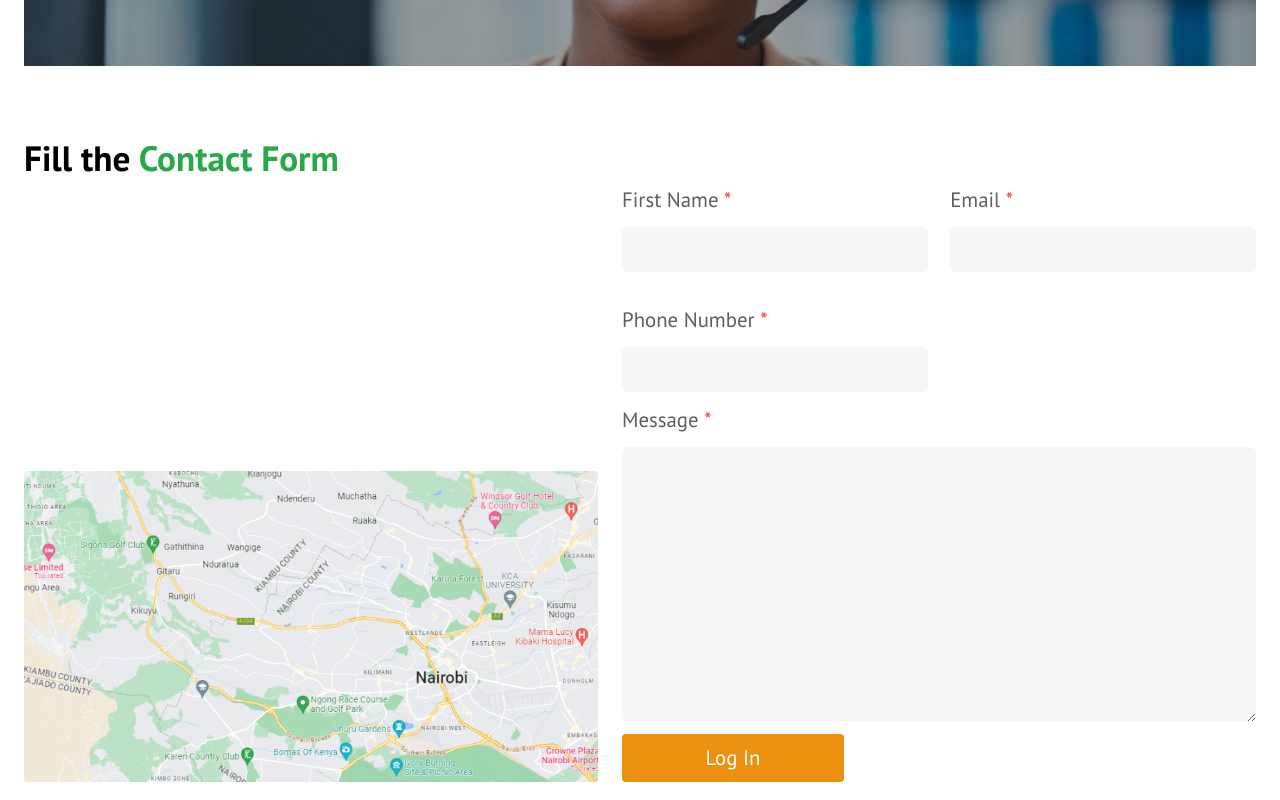
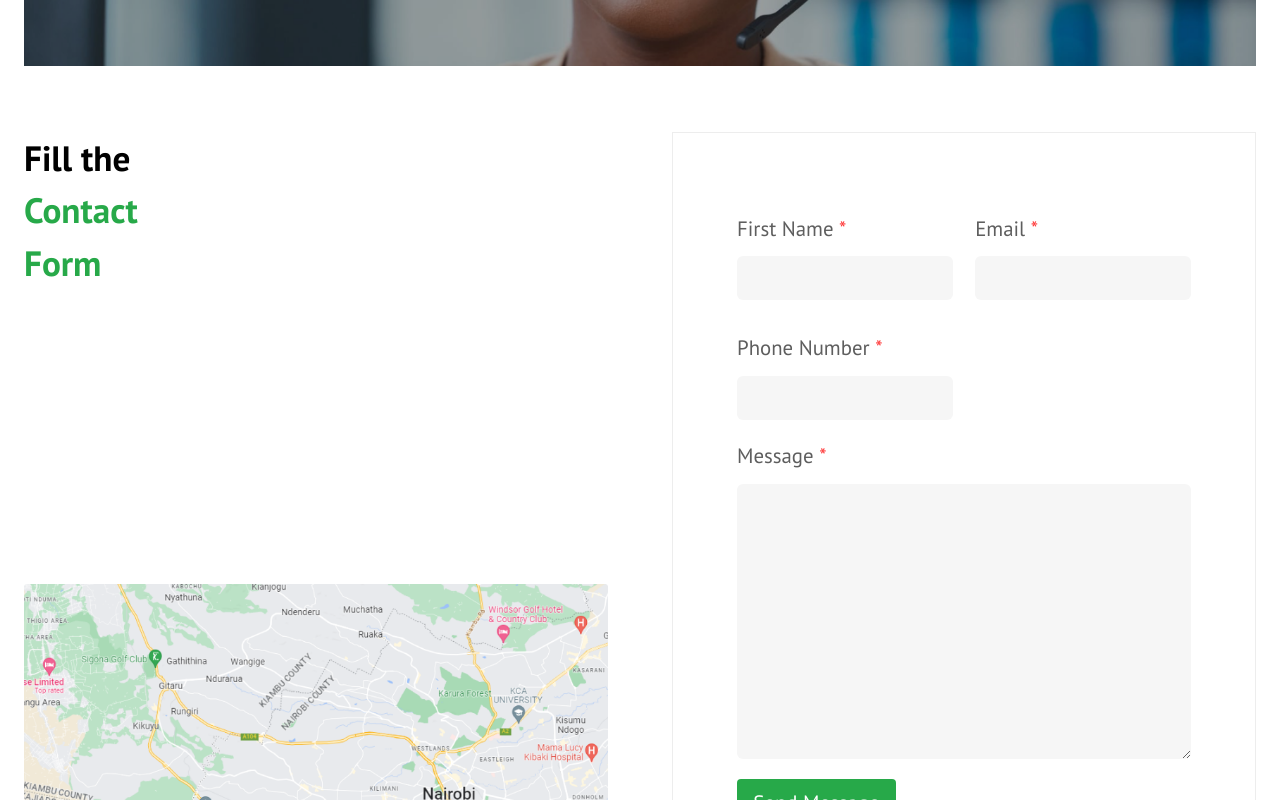
Before and after one commit to IainMosima/kasi, a Next.js app: page /contact-us in a window 1280 px wide. Shown: the part 920-1720 px from the top of the page. Built offline with nearby package versions, Linux system fonts and the light colour scheme.

Commit message:
finished touhing up on

```diff
--- a/components/Contact/Contact.tsx
+++ b/components/Contact/Contact.tsx
@@ -6,7 +6,7 @@ import ContactForm from './ContactForm';
 
 const Contact = () => {
     return (
-        <main className='w-full flex flex-col gap-[4.1rem]'>
+        <main className='w-full flex flex-col gap-[4.1rem] h-full'>
             {/* part 1 */}
             <div className='flex flex-col gap-6 w-full'>
                 <h1 className='h1-forced text-left lg:w-[22%] md:w-[42%] w-[65%] font-base font-semibold leading-[3.2rem]'>Get in <span className='text-green'>touch with us</span></h1>
@@ -17,14 +17,25 @@ const Contact = () => {
             <Image src={Images.smiling2} alt='smiling' priority={true} />
 
             {/* part 3 */}
-            <div className='flex flex-col font-base w-full '>
-                <p className='text-[2.2rem] font-semibold'>Fill the <span className='text-green'>Contact Form</span></p>
+            <div className='flex lg:flex-row flex-col font-base w-full lg:gap-[4rem] gap-4 h-full'>
 
-                <div className='flex gap-6 lg:flex-row flex-col'>
-                    <Image src={Images.map} alt='just-a-map' className='self-end' height={310} priority={true}/>
+                <div className='w-full flex flex-col lg:h-[48rem] lg:justify-between'>
+                    <p className='text-[2.2rem] lg:w-[30%] font-semibold'>Fill the <span className='text-green'>Contact Form</span></p>
 
+                    <div className='lg:block hidden'>
+                        <Image src={Images.map} alt='just-a-map' className='w-full' priority={true} />
+                    </div>
+                </div>
+
+                <div className='w-full'>
                     <ContactForm />
                 </div>
+
+                <div className='lg:hidden block mt-4'>
+                    <Image src={Images.map} alt='just-a-map' className='w-full' priority={true} />
+                </div>
+
+
 
             </div>
 
--- a/components/Contact/ContactForm.tsx
+++ b/components/Contact/ContactForm.tsx
@@ -3,7 +3,7 @@ import React from 'react';
 
 const ContactForm = () => {
     return (
-        <form className='flex flex-col gap-3 font-base w-full'>
+        <form className='flex flex-col gap-5 font-base w-full border border-[#EDEDED] sm:py-[5rem] py-[2rem] sm:px-[4rem] px-4 h-full'>
             <div className='grid sm:grid-cols-2 font-base gap-x-[1.4rem] gap-y-[2rem] w-full'>
                 <div className='flex flex-col gap-3'>
                     <label className='text-[1.3rem] text-grey'>First Name <span className='text-red'>*</span></label>
@@ -27,7 +27,7 @@ const ContactForm = () => {
             </div>
 
 
-            <button className='bg-orange text-white text-center rounded-[4px] py-2 w-[35%] text-[1.3rem]'>Log In</button>
+            <button className='bg-green text-white text-center rounded-[4px] py-2 sm:w-[35%] w-[60%] text-[1.3rem]'>Send Message</button>
         </form>
     )
 }
```
